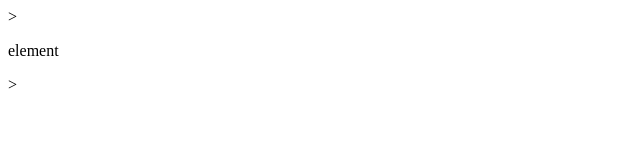
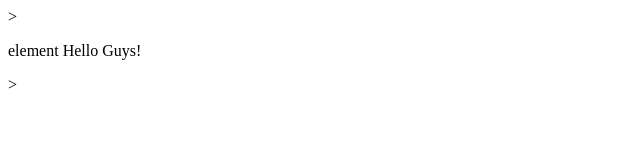
Before and after one commit to Lucas2194/Test, a plain HTML site: page index.html in a window 1280 px wide. Shown: the full height of the page, 0-640 px from the left. Drawn offline with Linux system fonts and the light colour scheme.

Commit message:
Drugi commit

```diff
--- a/index.html
+++ b/index.html
@@ -3,7 +3,9 @@
     <title>Strona</title>
 </head>>
 <body>
-    <p>element</p>>
+    <p>element
+        Hello Guys!
+    </p>>
 </body>
 
 </html>
```
